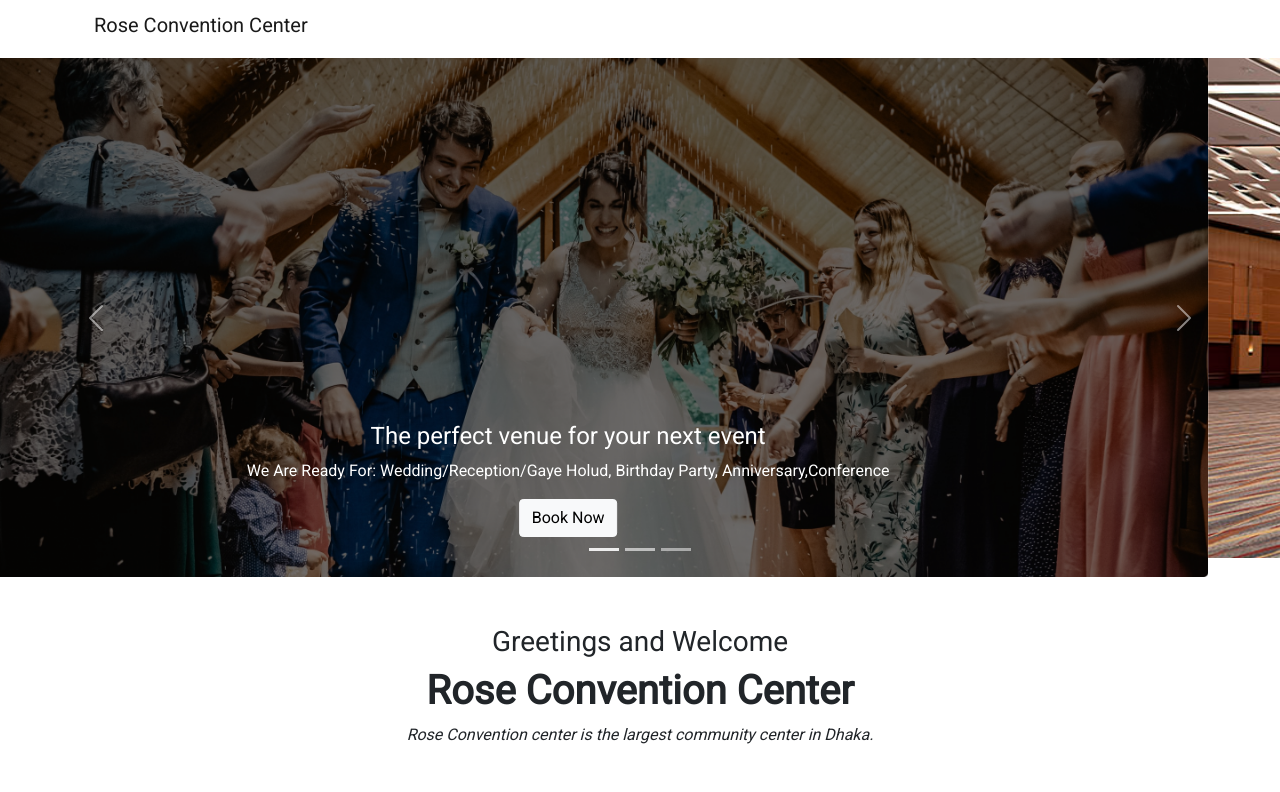
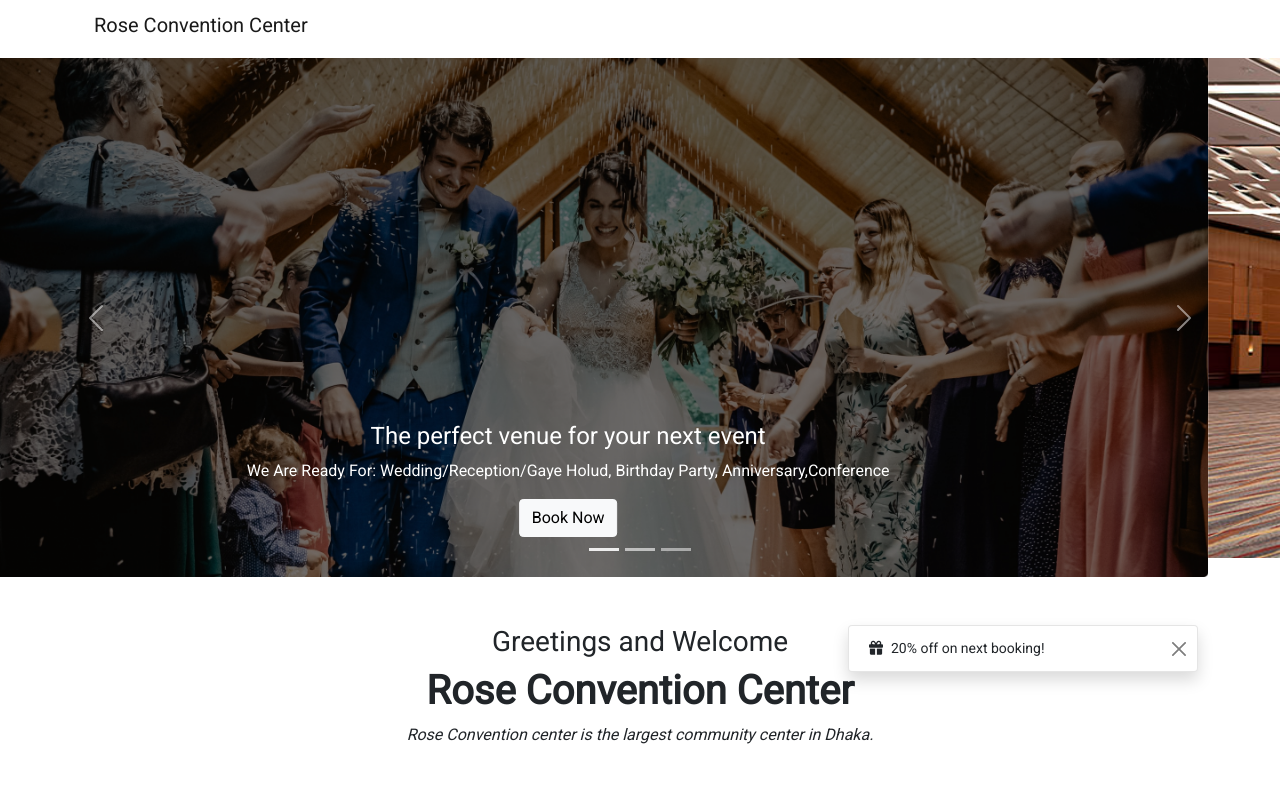
Before and after one commit to anika-aurony/convention-center, a plain HTML site: page index.html in a window 1280 px wide. Shown: the top 792 px of the page. Drawn offline with nearby package versions, Linux system fonts and the light colour scheme.

Commit message:
toast added

```diff
--- a/index.html
+++ b/index.html
@@ -81,11 +81,20 @@
     <main>
       <!--Greetings and Welcome-->
       <div class="container my-5">
-       <div class="text-center">
+       <div class="text-center position-relative">
         <h3>Greetings and Welcome</h3>
         <h1 class="fw-bold">Rose Convention Center</h1>
         <p class="fst-italic">Rose Convention center is the largest community center in Dhaka.</p>
+        <!--Toast-->
+        <div class="toast show align-items-center position-absolute end-0 top-0" role="alert" aria-live="assertive" aria-atomic="true">
+          <div class="d-flex">
+            <div class="toast-body">
+              <i class="fas fa-gift px-2"></i>20% off on next booking!
+           </div>
+            <button type="button" class="btn-close me-2 m-auto" data-bs-dismiss="toast" aria-label="Close"></button>
+          </div>
        </div>
+
        <div class="container d-flex justify-content-center align-items-center my-5">
          <div>
            <img class="p-5  w-100" src="images/welcome.jpg" alt="">
@@ -94,6 +103,8 @@
            <p>Rose Convention Center is the Country's  first largest luxurious Convention Center at Dhaka. Lovely place and awesome decorations are looking very eye-catching. One can arrange any kind of events including Wedding, Exhibition, Corporate seminar, cultural events and so on. </p>
            <p>There are various of packages available which are very well organized with the all the varieties. We have sufficient capacity to arrange any event. We have the most attractive hall for those who want extra gorgeous decoration with a large number of guests.
            </p>
+         </div>
+
          </div>
        </div>
       </div>
```
